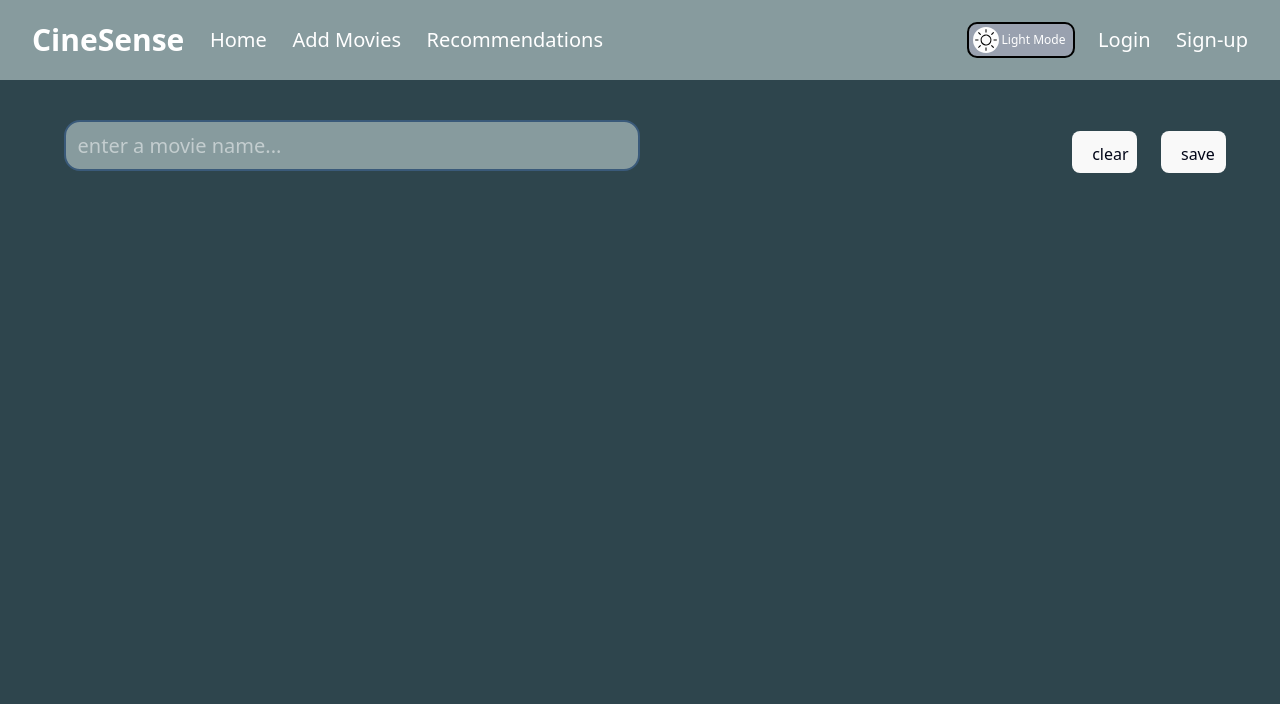
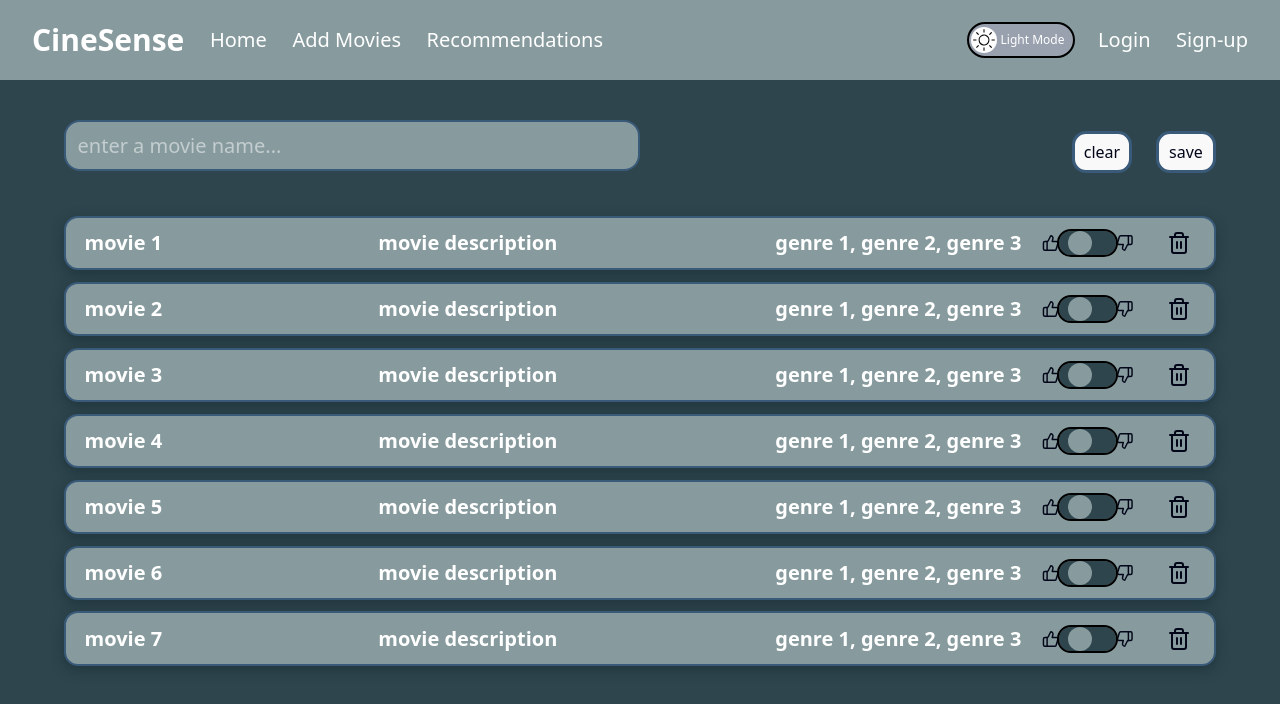
Before and after one commit to Vchen7629/CineSense, a React app in the folder frontend/: page /add-movies in a window 1280 px wide. Shown: the top 704 px of the page. Built offline with nearby package versions, Linux system fonts and the light colour scheme; the HTML template or start-up script is replaced by a standard one.

Commit message:
feat(add-movies-page): added component for displaying movies from a dummy data set

```diff
--- /dev/null
+++ b/frontend/src/features/movie-input/components/moviesDisplay.tsx
@@ -0,0 +1,51 @@
+import type { DummyItem } from "../types/data"
+import { handleDeleteMovie } from "../utils/handleDeleteMovie"
+import { LikeDislikeSwitch } from "./likeDislikeSwitch"
+import { ThumbsUpIcon, ThumbsDownIcon, Trash2Icon } from "lucide-react"
+
+interface DisplayProps {
+    movieData: DummyItem[],
+    setMovieData: React.Dispatch<React.SetStateAction<DummyItem[]>>
+    setFilteredMovieData: React.Dispatch<React.SetStateAction<DummyItem[]>>
+}
+
+const DisplayAddedMovie = ({movieData, setMovieData, setFilteredMovieData}: DisplayProps) => {
+
+    return (
+        <ul className="h-[85%] w-full space-y-[1%]">
+            {movieData.map((item: DummyItem) => (
+                <li
+                    key={item.id}
+                    className="flex w-full text-xl font-semibold items-center h-[10%] shadow-[0_4px_12px_rgba(20,40,45,0.5)] bg-[#879B9E] rounded-xl border-2 border-[#3A5A7A]"
+                    role="listitem"
+                >
+                    <section
+                        className={`flex w-[10%] justify-center items-center ${item.like ? 'text-yellow-300' : 'text-white'}`}
+                    >
+                        {item.name}
+                    </section>
+                    <section
+                        className={`flex w-[50%] justify-center items-center ${item.like ? 'text-yellow-300' : 'text-white'}`}
+                    >
+                        {item.desc}
+                    </section>
+                    <section
+                        className={`flex w-[25%] justify-center items-center ${item.like ? 'text-yellow-300' : 'text-white'}`}
+                    >
+                        {item.genres}
+                    </section>
+                    <section className="flex items-center justify-between w-[8%] ">
+                        <ThumbsUpIcon/>
+                        <LikeDislikeSwitch />
+                        <ThumbsDownIcon/>
+                    </section>
+                    <section className="flex w-[5%] justify-end">
+                        <Trash2Icon onClick={() => handleDeleteMovie(movieData, setMovieData, setFilteredMovieData, item.id)}/>
+                    </section>
+                </li>
+            ))}
+        </ul>
+    )
+}
+
+export default DisplayAddedMovie
--- /dev/null
+++ b/frontend/src/features/movie-input/types/data.ts
@@ -0,0 +1,8 @@
+export interface DummyItem {
+  id: number;
+  name: string;
+  desc: string;
+  genres: string;
+  like: boolean;
+  dislike: boolean;
+}
--- /dev/null
+++ b/frontend/src/features/movie-input/utils/handleDeleteMovie.tsx
@@ -0,0 +1,13 @@
+import type { DummyItem } from '../types/data';
+
+// Function for handling deleting archive record
+export function handleDeleteMovie(
+  data: DummyItem[],
+  setData: React.Dispatch<React.SetStateAction<DummyItem[]>>,
+  setFilteredData: React.Dispatch<React.SetStateAction<DummyItem[]>>,
+  id: number,
+) {
+  const updatedData = data.filter(item => item.id !== id);
+  setData(updatedData);
+  setFilteredData(updatedData);
+}
--- a/frontend/src/shared/styles/index.css
+++ b/frontend/src/shared/styles/index.css
@@ -52,25 +52,6 @@
 
 h1 {
   font-size: 3.2em;
-}
-
-button {
-  border-radius: 8px;
-  border: 1px solid transparent;
-  padding: 0.6em 1.2em;
-  font-size: 1em;
-  font-weight: 500;
-  font-family: inherit;
-  background-color: #1a1a1a;
-  cursor: pointer;
-  transition: border-color 0.25s;
-}
-button:hover {
-  border-color: #646cff;
-}
-button:focus,
-button:focus-visible {
-  outline: 4px auto -webkit-focus-ring-color;
 }
 
 @media (prefers-color-scheme: light) {
```
Also changed, not shown: frontend/src/features/movie-input/styles/Sample.css (deleted).
